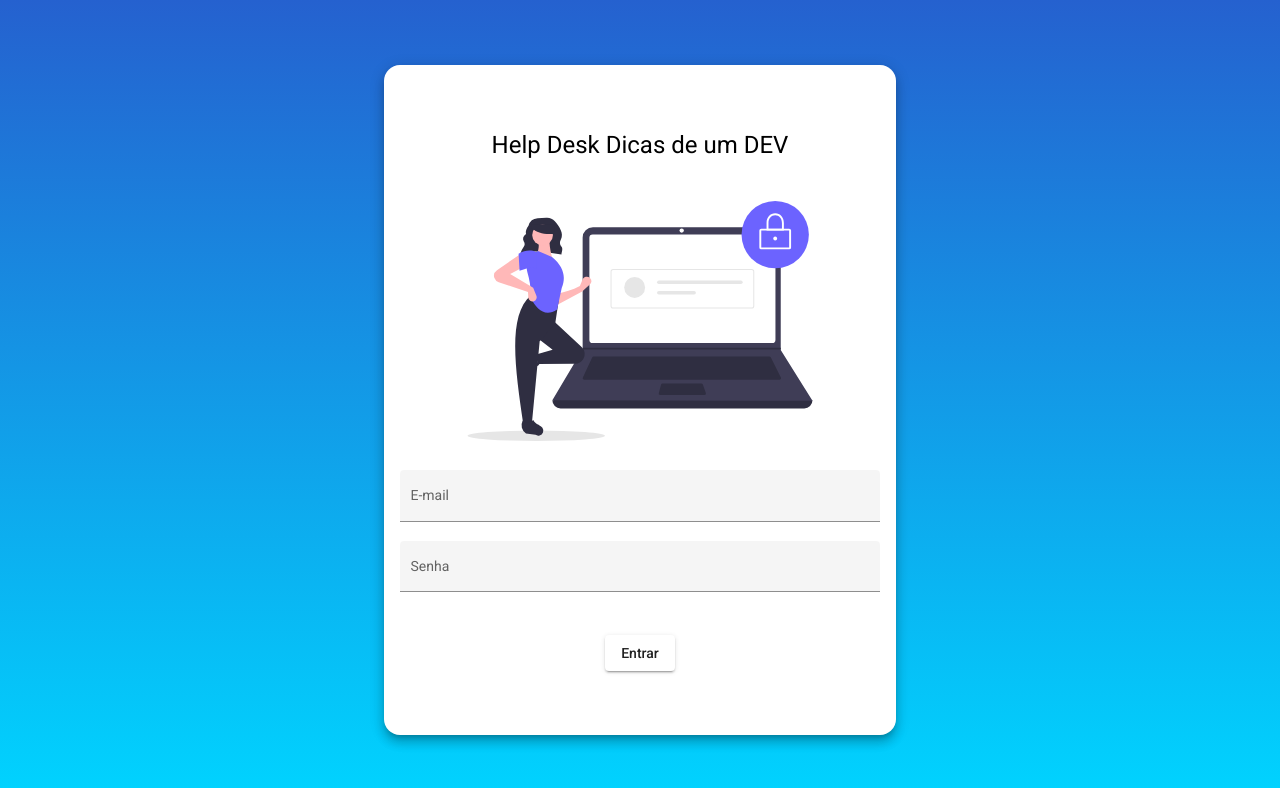
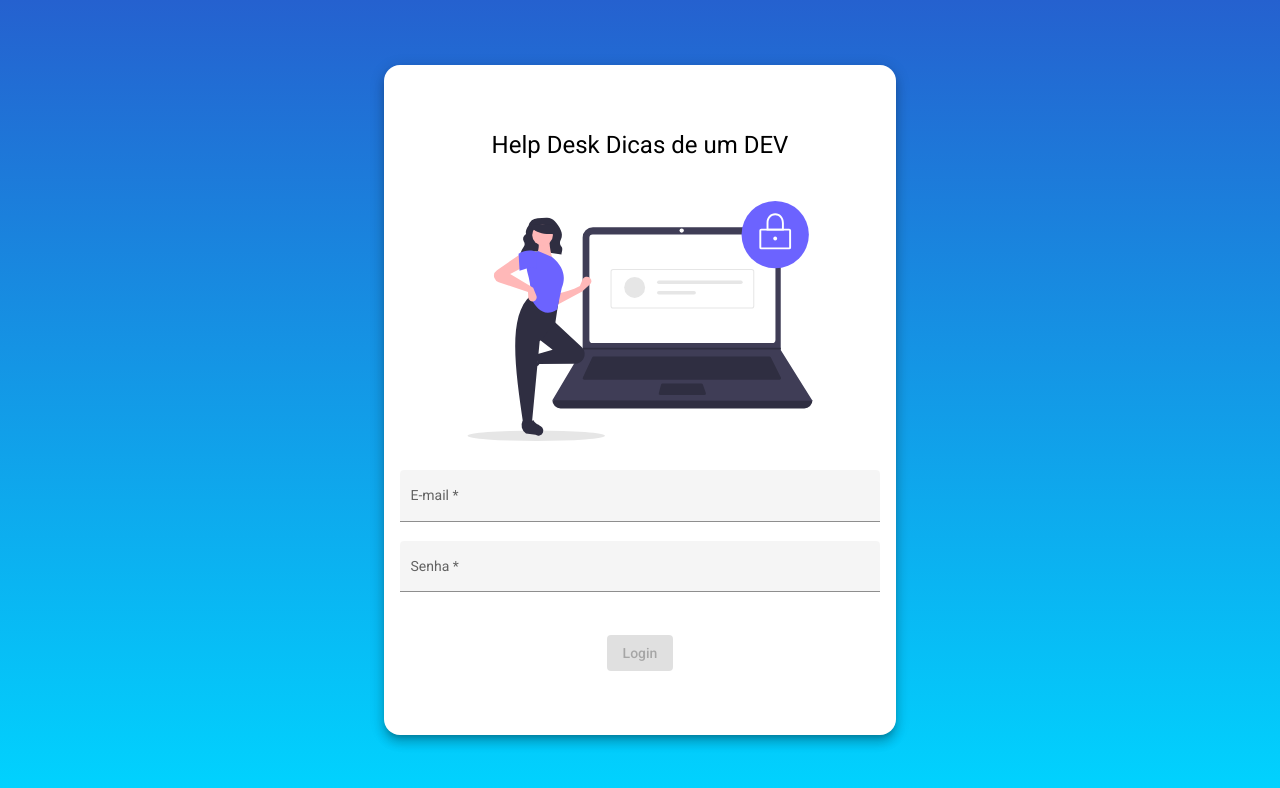
Before and after one commit to arthurvaz18/helpdesk-Front, an Angular app: page /login in a window 1280 px wide. Shown: the top 788 px of the page. Built offline with nearby package versions, Linux system fonts and the light colour scheme.

Commit message:
Validação email, senha e login

```diff
--- a/src/app/components/login/login.component.html
+++ b/src/app/components/login/login.component.html
@@ -7,16 +7,27 @@
 
         <mat-form-field class="full-width" appearance="fill">
           <mat-label>E-mail</mat-label>
-          <input matInput placeholder="Ex. seuEmail@email.com" >
+          <input
+          [formControl]="email"
+          required
+          [(ngModel)]="creds.email"
+          name="email"
+          matInput placeholder="Ex. seuEmail@email.com" >
         </mat-form-field>
 
         <mat-form-field class="full-width" appearance="fill">
             <mat-label>Senha</mat-label>
-            <input type="password" matInput placeholder="Ex. 123">
+            <input
+            [formControl]="senha"
+            required=""
+            [(ngModel)]="creds.senha"
+            name ="senha"
+            type="password" matInput placeholder="Ex. 123">
           </mat-form-field>
-          <!--<button  class="centered-div" mat-raised-button>Entrar</button>-->
+
           <div class="botaoLogin">
-            <button mat-raised-button>Entrar</button>
+            <button [disabled]="!validaCampos()"mat-raised-button>Login</button>
         </div>
+
       </form>
 </div>
--- a/src/app/components/login/login.component.ts
+++ b/src/app/components/login/login.component.ts
@@ -1,4 +1,6 @@
 import { Component, OnInit } from '@angular/core';
+import { FormControl, Validators } from '@angular/forms';
+import { Credenciais } from 'src/app/models/credenciais';
 
 @Component({
   selector: 'app-login',
@@ -7,9 +9,23 @@ import { Component, OnInit } from '@angular/core';
 })
 export class LoginComponent implements OnInit {
 
+  creds: Credenciais = {
+    email: '',
+    senha: ''
+  }
+  email = new FormControl(null, Validators.email);
+  senha = new FormControl(null, Validators.minLength(3));
+
+
   constructor() { }
 
   ngOnInit(): void {
   }
-
+  validaCampos(): boolean {
+    if (this.email.valid && this.senha.valid) {
+      return true;
+    } else {
+      return false;
+    }
+  }
 }
--- /dev/null
+++ b/src/app/models/credenciais.ts
@@ -0,0 +1,4 @@
+export interface Credenciais{
+    email: string;
+    senha: string;
+}
```
